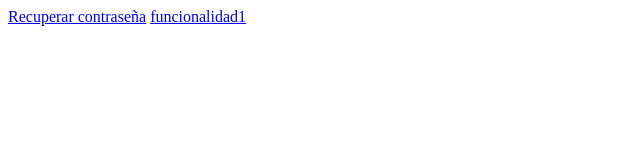
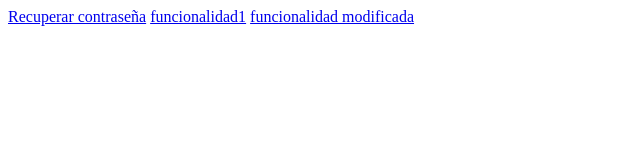
Before and after one commit to Aguirre718/Git-Sophos, a plain HTML site: page index.html in a window 1280 px wide. Shown: the whole page, without its empty margins (0-640 px from the left). Drawn offline with Linux system fonts and the light colour scheme.

Commit message:
Se agrega modificación

```diff
--- a/index.html
+++ b/index.html
@@ -6,5 +6,6 @@
         <a href="app.html"></a>
         <a href="rec.html">Recuperar contraseña</a>
         <a href="funcionalidad1.html">funcionalidad1</a>
+        <a href="funcionalidad1.html">funcionalidad modificada</a>
     </body>
 </html>
```
